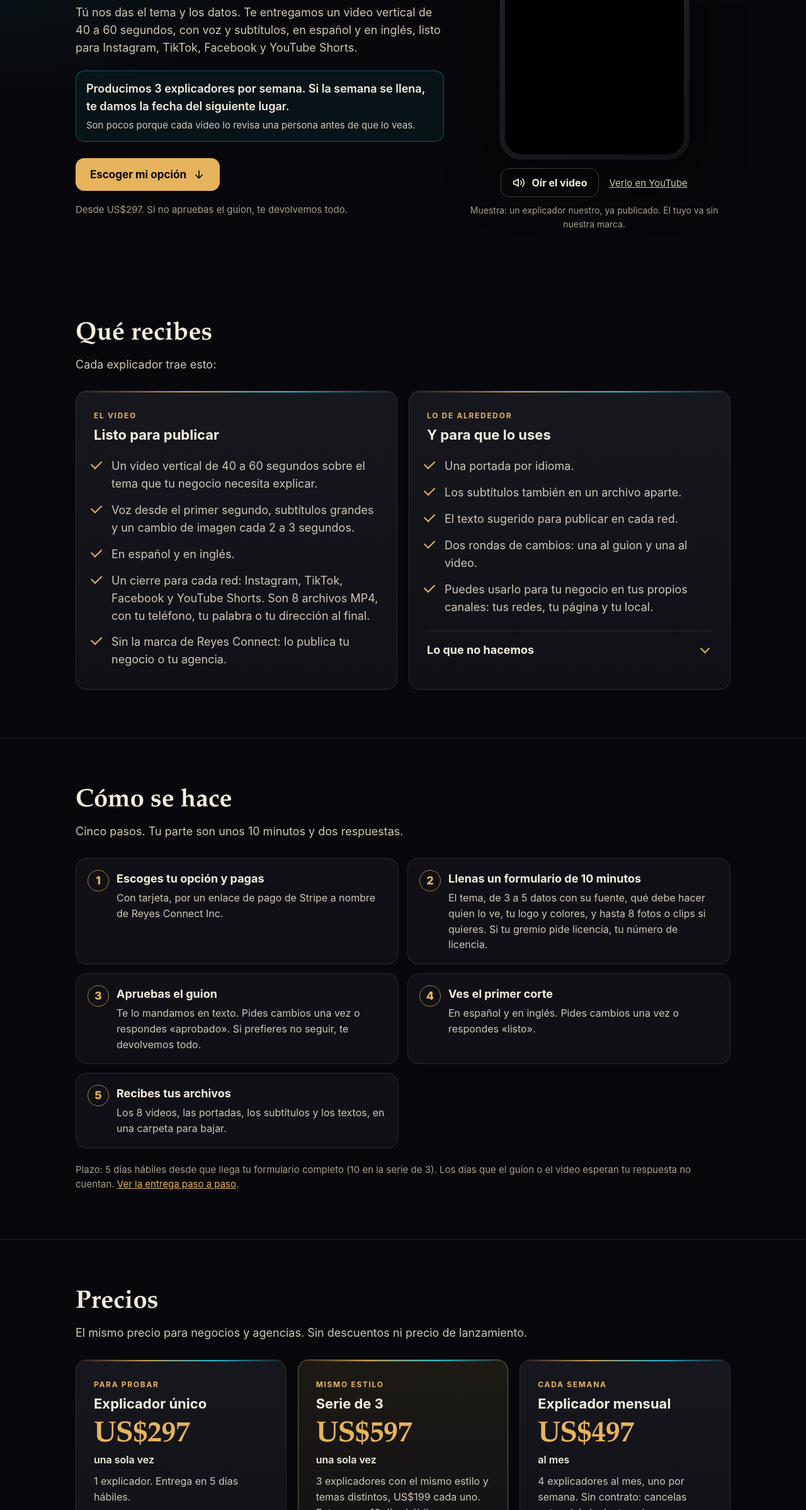
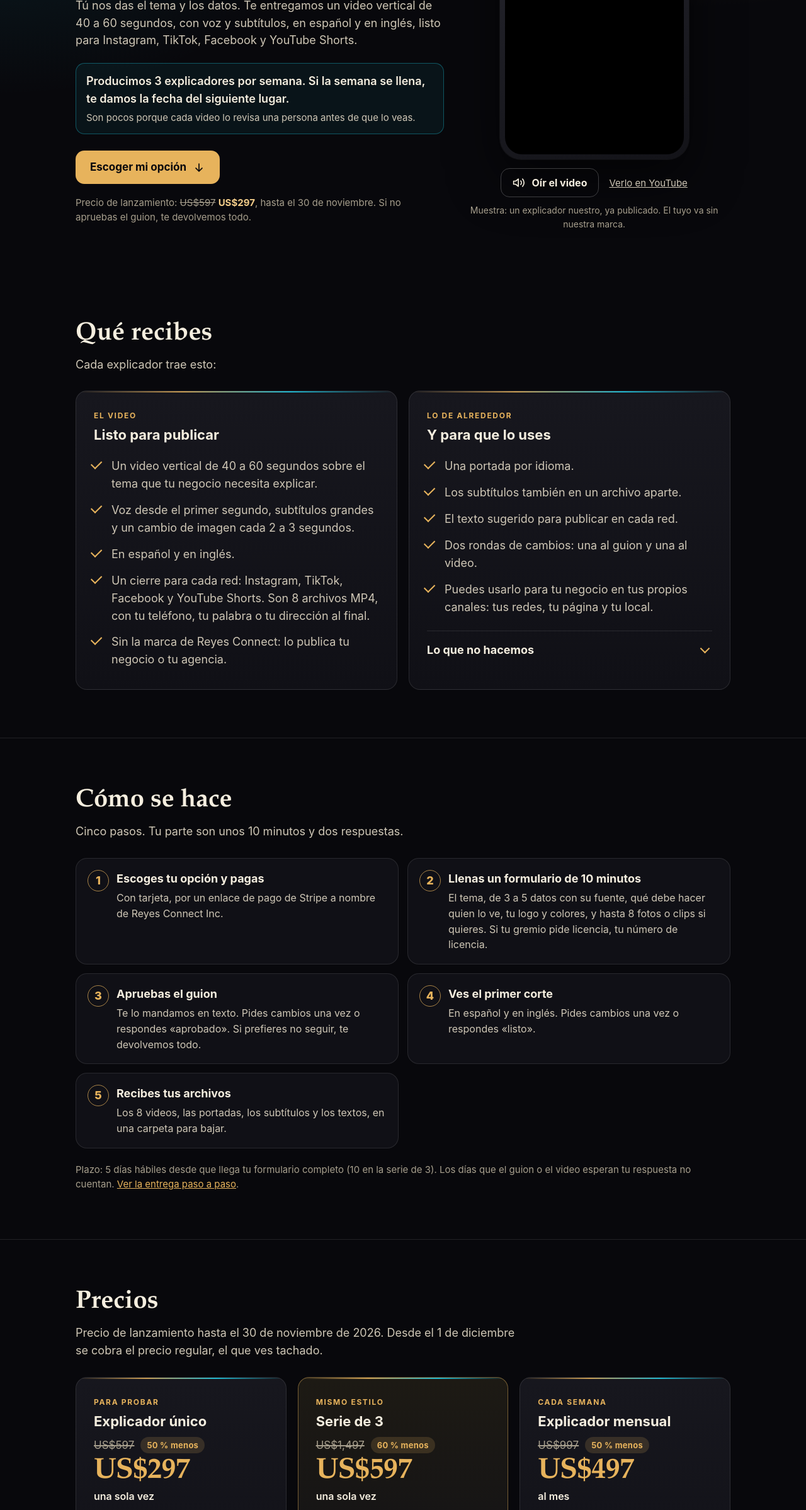
Before and after one commit to Reyes-Connect-Inc/negocios, a plain HTML site: page explicador/index.html in a window 1280 px wide. Shown: the part 403-2800 px from the top of the page at 63% size. Drawn offline with Linux system fonts and the light colour scheme; no server answers; grey boxes are pictures that could not be loaded.

Commit message:
Explicador: precio regular tachado y precio de lanzamiento hasta el 30-nov
Co-Authored-By: Claude Fable 5.2 <noreply@anthropic.com>

```diff
--- a/explicador/assets/oferta.css
+++ b/explicador/assets/oferta.css
@@ -241,3 +241,12 @@ button.boton-linea { background: transparent; }
 
 /* Un enlace con clase boton y el atributo hidden no debe verse. */
 [hidden]{display:none!important}
+
+/* Precio regular tachado y ahorro. Lanzamiento hasta el 30-nov-2026; desde el 1-dic se cobra el precio tachado. */
+.antes { margin: 12px 0 -8px; color: var(--tenue); font-size: 17px; display: flex; align-items: center; gap: 10px; flex-wrap: wrap; }
+.antes s { text-decoration-thickness: 1.5px; }
+.ahorro { display: inline-block; padding: 3px 10px; border-radius: 999px; background: rgba(231, 179, 92, .16); color: var(--miel); font-weight: 700; font-size: 13px; letter-spacing: .02em; white-space: nowrap; }
+.nota s, .opcion-precio s, .anual s { color: var(--tenue); font-weight: 400; }
+.opcion-precio s { display: block; font-size: 13px; }
+.nota b, .anual b { color: var(--miel-clara); }
+.anual { margin: 22px 0 0; padding: 14px 18px; border: 1px solid var(--borde); border-radius: var(--radio); color: var(--crema); font-size: 16px; }
--- a/explicador/index.html
+++ b/explicador/index.html
@@ -46,7 +46,7 @@
           <div class="acciones">
             <a class="boton boton-miel" href="#escoge"><span>Escoger mi opción</span><svg viewBox="0 0 24 24" fill="none" stroke="currentColor" stroke-width="2" stroke-linecap="round" stroke-linejoin="round" aria-hidden="true" focusable="false"><path d="M12 5v14M6 13l6 6 6-6"/></svg></a>
           </div>
-          <p class="nota">Desde US$297. Si no apruebas el guion, te devolvemos todo.</p>
+          <p class="nota">Precio de lanzamiento: <s>US$597</s> <b>US$297</b>, hasta el 30 de noviembre. Si no apruebas el guion, te devolvemos todo.</p>
         </div>
         <div class="lado-video">
           <div class="video-marco">
@@ -120,11 +120,12 @@
     <section class="seccion precios" id="precios" aria-labelledby="t-precios">
       <div class="ancho">
         <h2 id="t-precios">Precios</h2>
-        <p class="bajada">El mismo precio para negocios y agencias. Sin descuentos ni precio de lanzamiento.</p>
+        <p class="bajada">Precio de lanzamiento hasta el 30 de noviembre de 2026. Desde el 1 de diciembre se cobra el precio regular, el que ves tachado.</p>
         <div class="rejilla tres">
           <article class="tarjeta">
             <p class="rotulo">Para probar</p>
             <h3>Explicador único</h3>
+            <p class="antes"><s>US$597</s><span class="ahorro">50 % menos</span></p>
             <p class="precio">US$297 <small>una sola vez</small></p>
             <p class="detalle">1 explicador. Entrega en 5 días hábiles.</p>
             <div class="acciones"><a class="boton boton-linea" href="#escoge" data-escoger="unico">Escoger este</a></div>
@@ -132,6 +133,7 @@
           <article class="tarjeta destacada">
             <p class="rotulo">Mismo estilo</p>
             <h3>Serie de 3</h3>
+            <p class="antes"><s>US$1,497</s><span class="ahorro">60 % menos</span></p>
             <p class="precio">US$597 <small>una sola vez</small></p>
             <p class="detalle">3 explicadores con el mismo estilo y temas distintos, US$199 cada uno. Entrega en 10 días hábiles.</p>
             <div class="acciones"><a class="boton boton-miel" href="#escoge" data-escoger="serie">Escoger este</a></div>
@@ -139,11 +141,13 @@
           <article class="tarjeta">
             <p class="rotulo">Cada semana</p>
             <h3>Explicador mensual</h3>
+            <p class="antes"><s>US$997</s><span class="ahorro">50 % menos</span></p>
             <p class="precio">US$497 <small>al mes</small></p>
-            <p class="detalle">4 explicadores al mes, uno por semana. Sin contrato: cancelas antes del siguiente cobro.</p>
+            <p class="detalle">4 explicadores al mes, uno por semana. Si entras en noviembre, te quedas con este precio mientras sigas activo. Sin contrato: cancelas antes del siguiente cobro.</p>
             <div class="acciones"><a class="boton boton-linea" href="#escoge" data-escoger="mensual">Escoger este</a></div>
           </article>
         </div>
+        <p class="anual"><b>Plan anual:</b> 48 explicadores, cuatro cada mes. <s>US$5,964</s> <b>US$4,997</b> al año, pagado por adelantado. Se arma por teléfono: 786-835-2214.</p>
         <p class="igual">La serie y el mensual salen más baratos por video porque desde el segundo video usamos la misma plantilla y nos cuesta menos producirlos.</p>
       </div>
     </section>
@@ -156,9 +160,9 @@
         <form id="form-cierre" novalidate>
           <fieldset class="opciones">
             <legend>¿Qué quieres?</legend>
-            <label class="opcion"><input type="radio" name="opcion" value="unico"><span class="opcion-cuerpo"><b>Explicador único</b><small>1 video. Entrega en 5 días hábiles.</small></span><span class="opcion-precio">US$297</span></label>
-            <label class="opcion"><input type="radio" name="opcion" value="serie"><span class="opcion-cuerpo"><b>Serie de 3</b><small>3 videos, mismo estilo. Entrega en 10 días hábiles.</small></span><span class="opcion-precio">US$597</span></label>
-            <label class="opcion"><input type="radio" name="opcion" value="mensual"><span class="opcion-cuerpo"><b>Explicador mensual</b><small>Uno por semana. Cancelas cuando quieras.</small></span><span class="opcion-precio">US$497<small>al mes</small></span></label>
+            <label class="opcion"><input type="radio" name="opcion" value="unico"><span class="opcion-cuerpo"><b>Explicador único</b><small>1 video. Entrega en 5 días hábiles.</small></span><span class="opcion-precio"><s>US$597</s> US$297</span></label>
+            <label class="opcion"><input type="radio" name="opcion" value="serie"><span class="opcion-cuerpo"><b>Serie de 3</b><small>3 videos, mismo estilo. Entrega en 10 días hábiles.</small></span><span class="opcion-precio"><s>US$1,497</s> US$597</span></label>
+            <label class="opcion"><input type="radio" name="opcion" value="mensual"><span class="opcion-cuerpo"><b>Explicador mensual</b><small>Uno por semana. Cancelas cuando quieras.</small></span><span class="opcion-precio"><s>US$997</s> US$497<small>al mes</small></span></label>
             <label class="opcion"><input type="radio" name="opcion" value="guion"><span class="opcion-cuerpo"><b>Ver mi tema en un guion antes de decidir</b><small>Nos dices el tema y Lázaro decide si hacemos el guion de muestra. No pagas nada. Hacemos 2 guiones de muestra por semana, aparte de los 3 lugares.</small></span><span class="opcion-precio"></span></label>
           </fieldset>
 
```
Also changed, not shown: explicador/en/index.html (+10 -6 lines).
